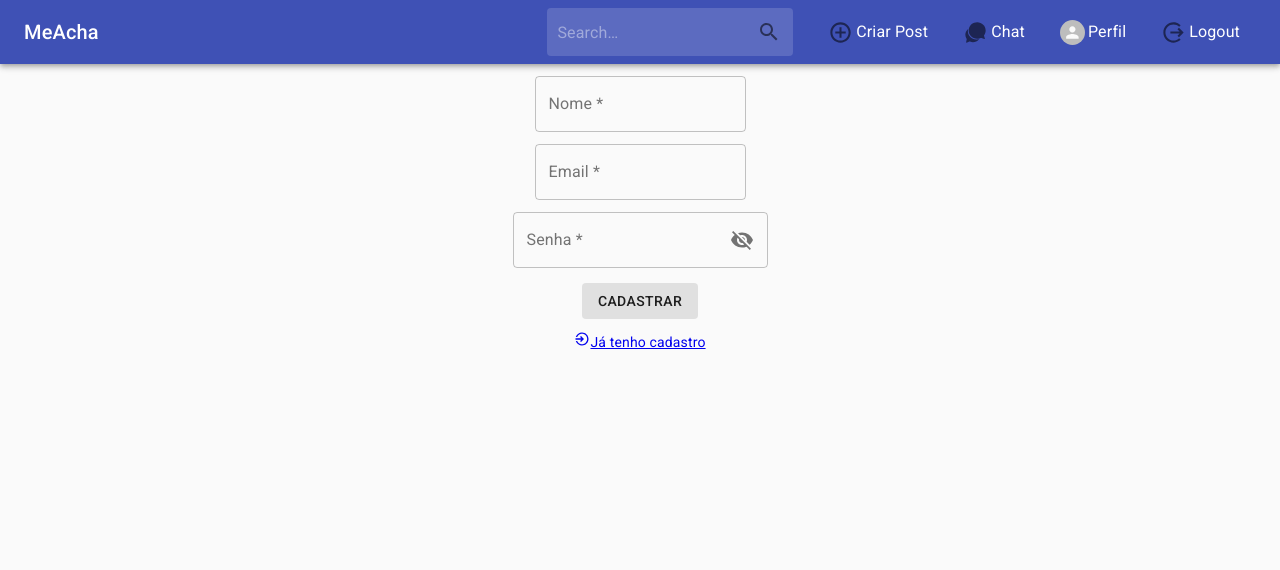
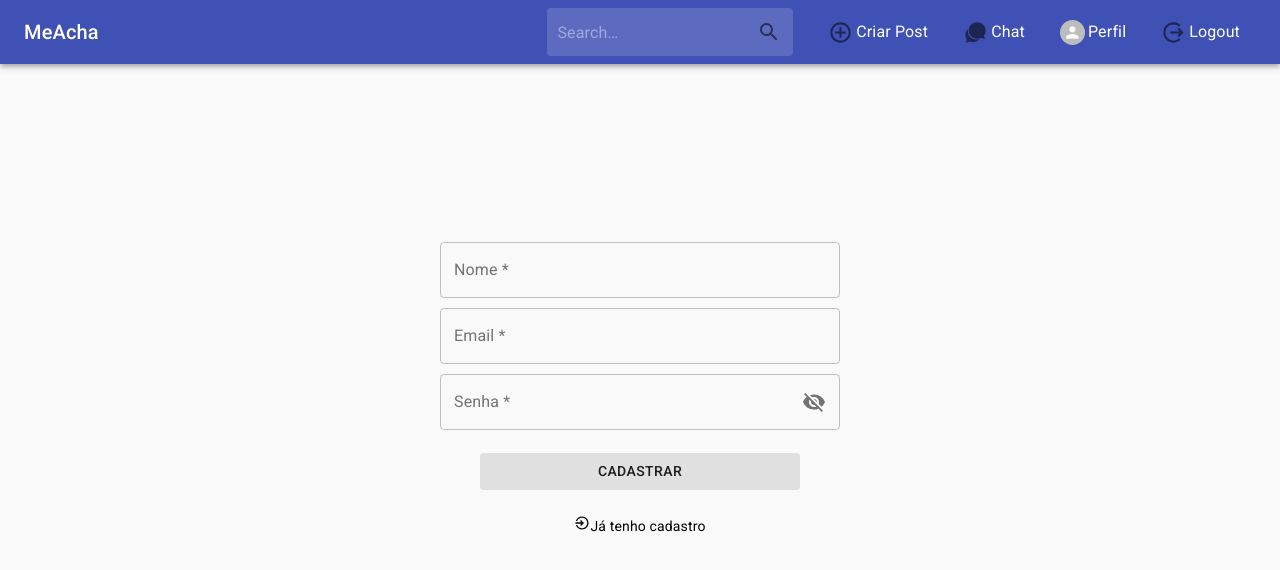
Before and after one commit to Bruno-Fernando/MeAcha, a React (Create React App) app in the folder client/: page /register in a window 1280 px wide. Shown: the top 570 px of the page. Built offline with nearby package versions, Linux system fonts and the light colour scheme.

Commit message:
Adicionado estilos do componente Register e Login

```diff
--- a/client/src/components/Login/index.js
+++ b/client/src/components/Login/index.js
@@ -19,7 +19,10 @@ import useStyles from "./styles";
 
 const userEmail = {
   required: { value: true, message: "Informe seu Email" },
-  pattern: { value: /^[A-Z0-9._%+-]+@[A-Z0-9.-]+\.[A-Z]{2,}$/i, message: "Insira um Email válido" },
+  pattern: {
+    value: /^[A-Z0-9._%+-]+@[A-Z0-9.-]+\.[A-Z]{2,}$/i,
+    message: "Insira um Email válido",
+  },
   maxLenght: { value: 35, message: "Email muito grande" },
 };
 const userPassword = {
@@ -46,11 +49,11 @@ export default function Login() {
   };
 
   return (
-    <form onSubmit={handleSubmit(onSubmit)} styles={{ width: "20px" }}>
+    <form onSubmit={handleSubmit(onSubmit)} className={classes.formContainer}>
       <Grid
         container
         direction="column"
-        justify="space-evenly"
+        justify="center"
         alignItems="center"
         className={classes.gridContainer}
       >
@@ -61,10 +64,10 @@ export default function Login() {
           inputRef={register(userEmail)}
           error={errors.email ? true : false}
           helperText={errors.email ? errors.email.message : ""}
-          styles={{ width: "20px", height: "220px" }}
+          className={classes.gridInput}
         />
 
-        <FormControl variant="outlined">
+        <FormControl variant="outlined" className={classes.gridInput}>
           <InputLabel htmlFor="password">Senha *</InputLabel>
           <OutlinedInput
             id="password"
@@ -91,7 +94,7 @@ export default function Login() {
           </FormHelperText>
         </FormControl>
 
-        <Button variant="contained" disableElevation type="submit">
+        <Button variant="contained" disableElevation type="submit" className={classes.submitBtn}>
           Entrar
         </Button>
 
--- a/client/src/components/Login/styles.js
+++ b/client/src/components/Login/styles.js
@@ -1,10 +1,29 @@
 import { makeStyles } from "@material-ui/core/styles";
 
-export default makeStyles(theme => ({
+export default makeStyles((theme) => ({
+  formContainer: {
+    width: "100%",
+    display: "flex",
+    justifyContent: "center",
+  },
   gridContainer: {
-      height: "250px",
+    width: "90vw",
+    height: "80vh",
+    [theme.breakpoints.up("sm")]: {
+      width: "50vh",
+    },
+  },
+  gridInput: {
+    width: "100%",
+    marginTop: "10px",
+  },
+  submitBtn: {
+    width: "80%",
+    marginTop: "20px",
   },
   registerLink: {
-    textDecoration: "none"
+    textDecoration: "none",
+    color: "black",
+    marginTop: "25px",
   },
 }));
--- a/client/src/components/Register/index.js
+++ b/client/src/components/Register/index.js
@@ -28,7 +28,10 @@ const userName = {
 };
 const userEmail = {
   required: { value: true, message: "Informe seu Email" },
-  pattern: { value: /^[A-Z0-9._%+-]+@[A-Z0-9.-]+\.[A-Z]{2,}$/i, message: "Insira um Email válido" },
+  pattern: {
+    value: /^[A-Z0-9._%+-]+@[A-Z0-9.-]+\.[A-Z]{2,}$/i,
+    message: "Insira um Email válido",
+  },
   maxLenght: { value: 35, message: "Email muito grande" },
 };
 const userPassword = {
@@ -55,11 +58,11 @@ export default function Register() {
   };
 
   return (
-    <form onSubmit={handleSubmit(onSubmit)}>
+    <form onSubmit={handleSubmit(onSubmit)} className={classes.formContainer}>
       <Grid
         container
         direction="column"
-        justify="space-evenly"
+        justify="center"
         alignItems="center"
         className={classes.gridContainer}
       >
@@ -70,6 +73,7 @@ export default function Register() {
           inputRef={register(userName)}
           error={errors.name ? true : false}
           helperText={errors.name ? errors.name.message : ""}
+          className={classes.gridInput}
         />
 
         <TextField
@@ -79,9 +83,10 @@ export default function Register() {
           inputRef={register(userEmail)}
           error={errors.email ? true : false}
           helperText={errors.email ? errors.email.message : ""}
+          className={classes.gridInput}
         />
 
-        <FormControl variant="outlined">
+        <FormControl variant="outlined" className={classes.gridInput}>
           <InputLabel htmlFor="password">Senha *</InputLabel>
           <OutlinedInput
             id="password"
@@ -108,7 +113,12 @@ export default function Register() {
           </FormHelperText>
         </FormControl>
 
-        <Button variant="contained" disableElevation type="submit">
+        <Button
+          variant="contained"
+          disableElevation
+          type="submit"
+          className={classes.submitBtn}
+        >
           Cadastrar
         </Button>
 
--- a/client/src/components/Register/styles.js
+++ b/client/src/components/Register/styles.js
@@ -1,7 +1,29 @@
 import { makeStyles } from "@material-ui/core/styles";
 
-export default makeStyles(theme => ({
+export default makeStyles((theme) => ({
+  formContainer: {
+    width: "100%",
+    display: "flex",
+    justifyContent: "center",
+  },
   gridContainer: {
-      height: "300px"
-  }
+    width: "90vw",
+    height: "80vh",
+    [theme.breakpoints.up("sm")]: {
+      width: "50vh",
+    },
+  },
+  gridInput: {
+    width: "100%",
+    marginTop: "10px",
+  },
+  submitBtn: {
+    width: "80%",
+    marginTop: "20px",
+  },
+  registerLink: {
+    textDecoration: "none",
+    color: "black",
+    marginTop: "25px",
+  },
 }));
```
